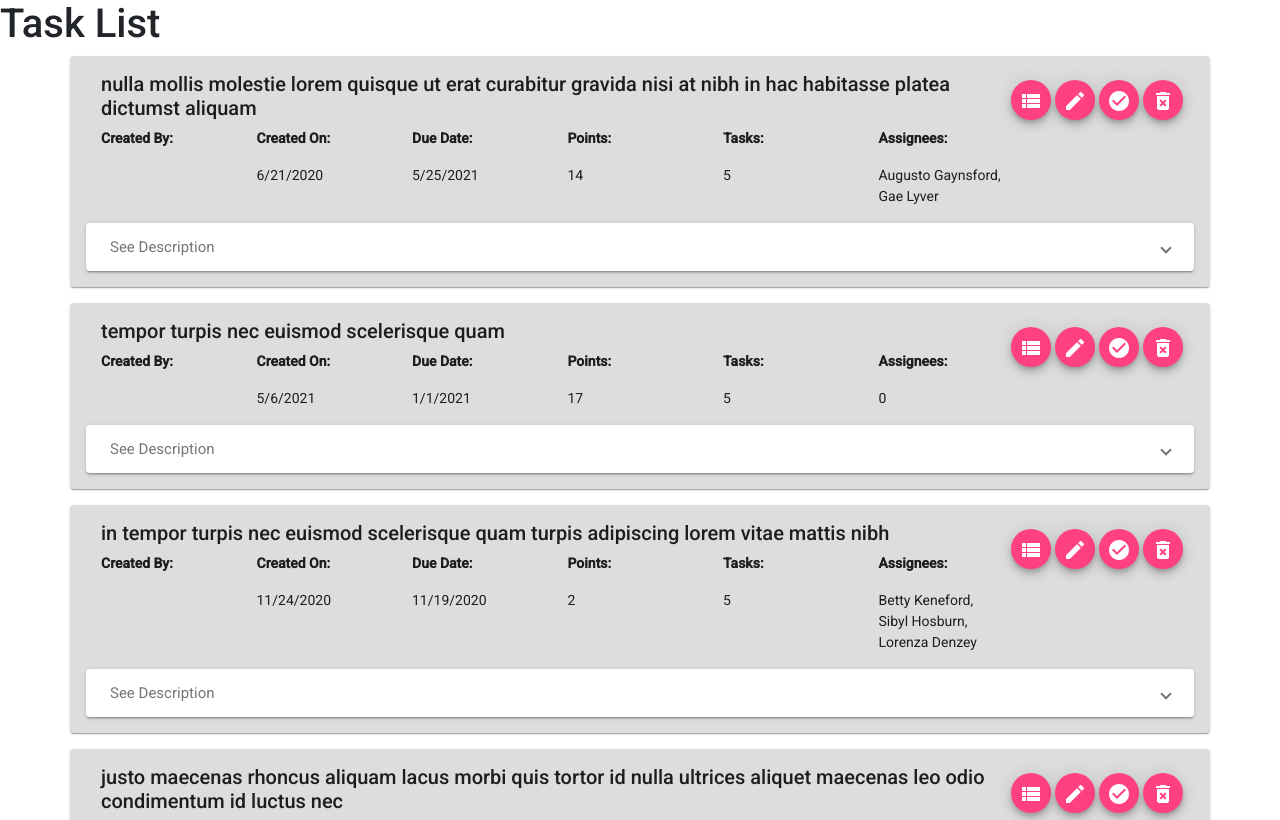
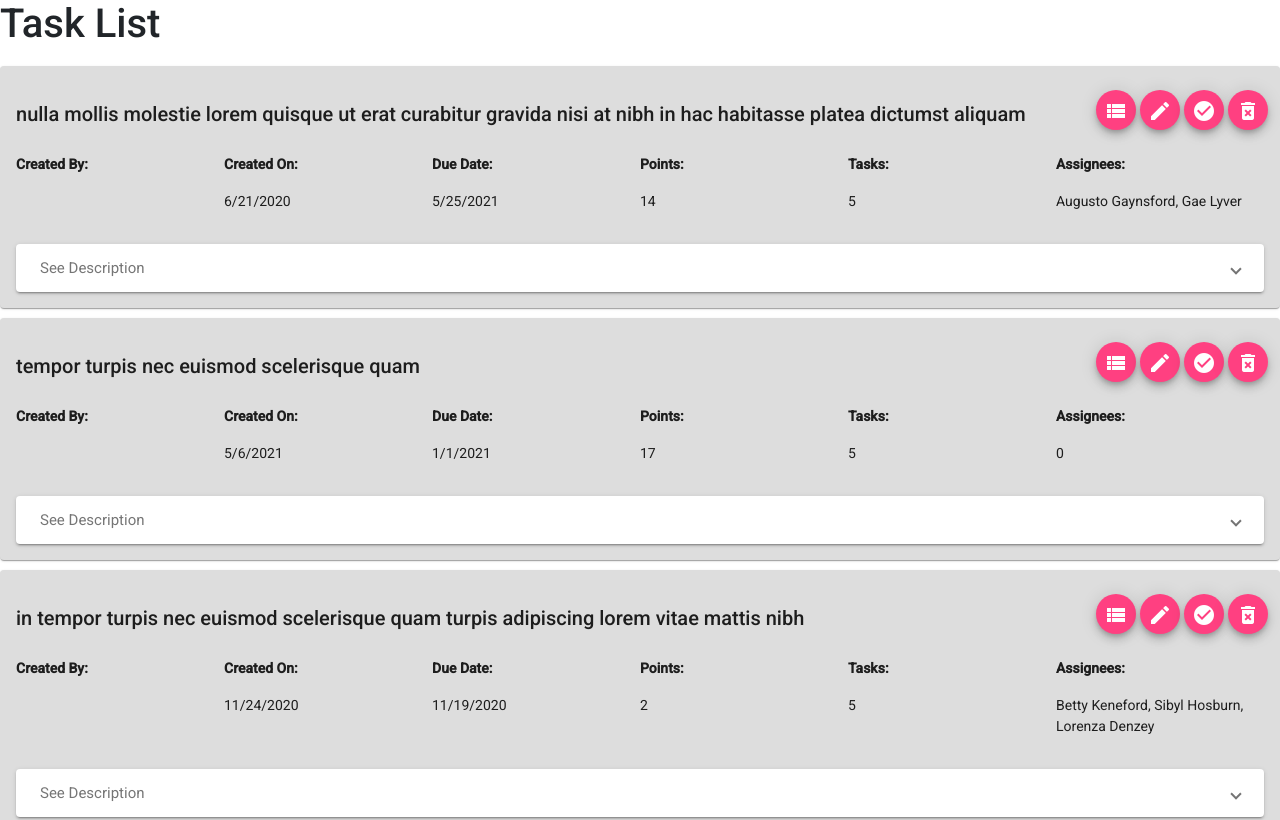
Before and after one commit to walkersoft/graceland-angular, an Angular app: page / in a window 1280 px wide. Shown: the top 820 px of the page. Built offline with nearby package versions, Linux system fonts and the light colour scheme.

Commit message:
added some flex to the layout and removed bootstrap grid classes

```diff
--- a/src/app/app.component.html
+++ b/src/app/app.component.html
@@ -1,55 +1,54 @@
-<h1>Task List</h1>
-
-<div class="container">
-  <div class="row mb-3" *ngFor="let task of tasks">
-    <mat-card [style.backgroundColor]="'#ddd'">
-      <div class="col-md-12">
-        <mat-card-actions class="float-right">
+<div fxLayout="column" fxLayoutGap="10px">
+  <div><h1>Task List</h1></div>
+  <div *ngFor="let task of tasks">
+    <mat-card [style.backgroundColor]="'#ddd'" fxLayout="column">
+      <div fxLayout="row" fxLayoutAlign="start center">
+        <h5 fxFlex>{{ task.title }}</h5>
+        <div>
+          <mat-card-actions>
             <button mat-mini-fab class="mr-1"><mat-icon>view_list</mat-icon></button>
             <button mat-mini-fab class="mr-1"><mat-icon>edit</mat-icon></button>
             <button mat-mini-fab class="mr-1"><mat-icon>check_circle</mat-icon></button>
             <button mat-mini-fab class="mr-1"><mat-icon>delete_forever</mat-icon></button>
           </mat-card-actions>
-        <h5>{{ task.title }}</h5>
+        </div>
       </div>
 
-      <mat-card-content>
-        <div class="row">
-          <div class="col-md-2">
+      <mat-card-content fxLayout="row" fxLayoutAlign="center">
+        <div fxFlex>
           <p><strong>Created By:</strong></p>
           <p>{{ task.creator }}</p>
         </div>
-          <div class="col-md-2">
+        <div fxFlex>
           <p><strong>Created On:</strong></p>
           <p>{{ task.createdDate }}</p>
         </div>
-          <div class="col-md-2">
+        <div fxFlex>
           <p><strong>Due Date:</strong></p>
           <p>{{ task.dueDate }}</p>
         </div>
-          <div class="col-md-2">
+        <div fxFlex>
           <p><strong>Points:</strong></p>
           <p>{{ task.points }}</p>
         </div>
-          <div class="col-md-2">
+        <div fxFlex>
           <p><strong>Tasks:</strong></p>
           <p>5</p>
         </div>
-          <div class="col-md-2">
+        <div fxFlex>
           <p><strong>Assignees:</strong></p>
           <p *ngIf="task.assignees === null">0</p>
           <p *ngIf="task.assignees !== null">
             <span>{{ getAssignees(task) }}</span>
           </p>
         </div>
-        </div>
+      </mat-card-content>
       <mat-expansion-panel>
         <mat-expansion-panel-header>
           <mat-panel-description>See Description</mat-panel-description>
         </mat-expansion-panel-header>
         <p>{{ task.description }}</p>
       </mat-expansion-panel>
-      </mat-card-content>
     </mat-card>
   </div>
 </div>
--- a/src/app/app.module.ts
+++ b/src/app/app.module.ts
@@ -9,6 +9,7 @@ import { MatIconModule } from '@angular/material/icon';
 import { MatCardModule } from '@angular/material/card';
 import { MatExpansionModule } from '@angular/material/expansion';
 import { MatTooltipModule } from '@angular/material/tooltip';
+import { FlexLayoutModule } from '@angular/flex-layout';
 
 @NgModule({
   declarations: [
@@ -18,6 +19,7 @@ import { MatTooltipModule } from '@angular/material/tooltip';
     BrowserModule,
     AppRoutingModule,
     BrowserAnimationsModule,
+    FlexLayoutModule,
     MatButtonModule,
     MatIconModule,
     MatCardModule,
```
Lines whose indentation alone changed are shown as unchanged.
